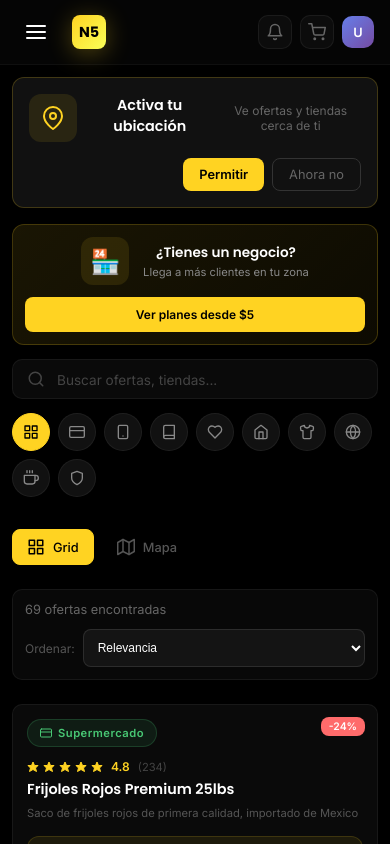
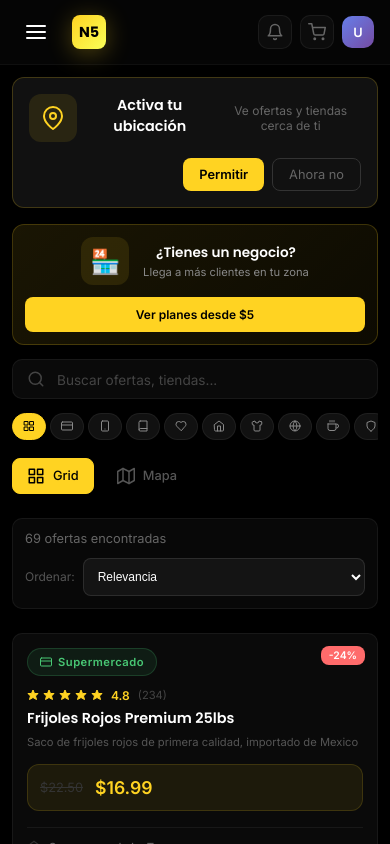
Before and after one commit to DXpz/Niun, a React (Vite) app: page / in a window 390 px wide. Both pictures are taken after typing "name@example.com", "Sample123" into the empty fields and a click on the button "Ingresar". Shown: the top 844 px of the page. Built offline with nearby package versions, Linux system fonts and the light colour scheme.

Commit message:
fix: reduce category filter size for better view
- Smaller buttons (padding 0.5rem 0.75rem)
- Smaller icons (14px)
- Smaller font (0.75rem)
- Gap reduced (0.375rem)
- Better mobile responsiveness

```diff
--- a/src/components/CategoryFilter.css
+++ b/src/components/CategoryFilter.css
@@ -1,25 +1,27 @@
 .category-filter {
   display: flex;
-  gap: 0.5rem;
-  margin-bottom: 1.5rem;
+  gap: 0.375rem;
+  margin-bottom: 1rem;
   overflow-x: auto;
-  padding-bottom: 0.5rem;
-  flex-wrap: wrap;
+  padding-bottom: 0.25rem;
+  flex-wrap: nowrap;
+  -webkit-overflow-scrolling: touch;
 }
 
 .filter-btn {
   display: flex;
   align-items: center;
-  gap: 0.5rem;
-  padding: 0.625rem 1rem;
+  gap: 0.375rem;
+  padding: 0.5rem 0.75rem;
   background: var(--bg-card);
   border: 1px solid rgba(255, 255, 255, 0.06);
   color: var(--text-secondary);
-  font-size: 0.8rem;
+  font-size: 0.75rem;
   font-weight: 500;
-  border-radius: 25px;
+  border-radius: 20px;
   white-space: nowrap;
   transition: var(--transition);
+  flex-shrink: 0;
 }
 
 .filter-btn:hover:not(.active) {
@@ -34,11 +36,16 @@
 }
 
 .filter-icon {
-  width: 16px;
-  height: 16px;
+  width: 14px;
+  height: 14px;
   display: flex;
   align-items: center;
   justify-content: center;
+}
+
+.filter-icon svg {
+  width: 14px;
+  height: 14px;
 }
 
 .filter-label {
@@ -51,6 +58,28 @@
   }
 
   .filter-btn {
-    padding: 0.625rem;
+    padding: 0.5rem;
   }
 }
+
+@media (max-width: 480px) {
+  .category-filter {
+    gap: 0.25rem;
+    margin-bottom: 0.875rem;
+  }
+
+  .filter-btn {
+    padding: 0.4rem 0.625rem;
+    font-size: 0.7rem;
+  }
+
+  .filter-icon {
+    width: 12px;
+    height: 12px;
+  }
+
+  .filter-icon svg {
+    width: 12px;
+    height: 12px;
+  }
+}
```
